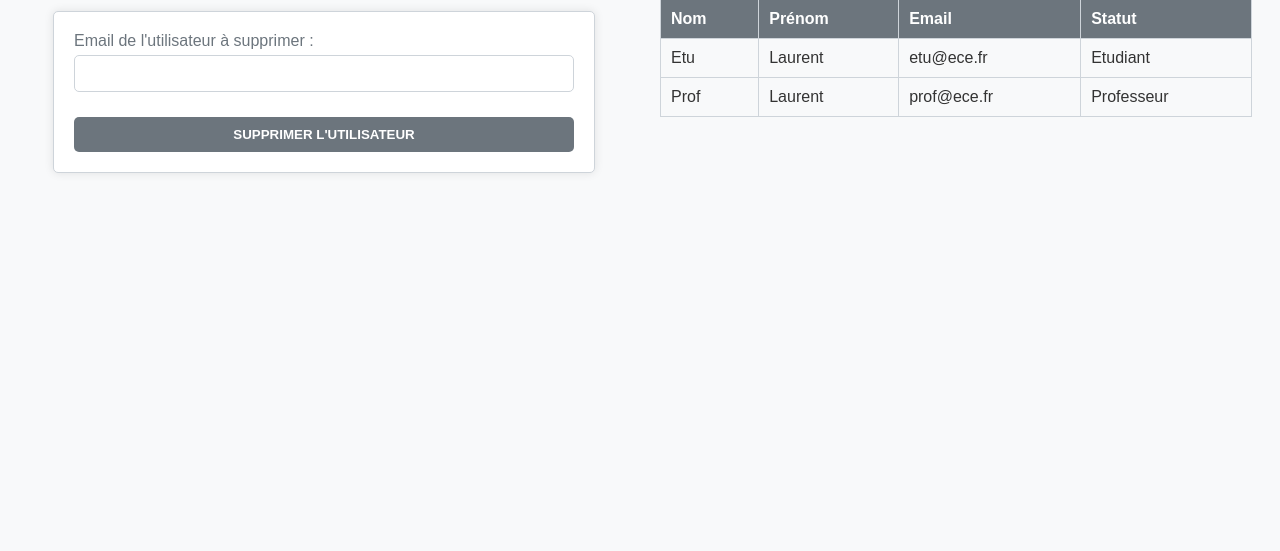
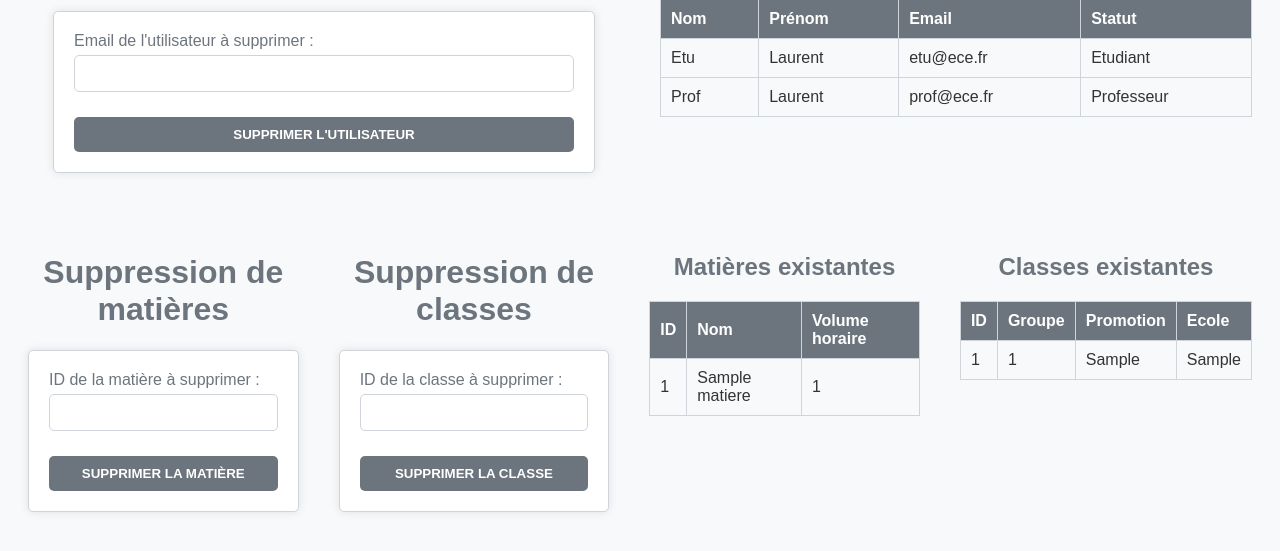
Before and after one commit to laurentdebize-ece/projet-web-dynamique-groupe_1_i, a PHP site: page /supprimer_utilisateurs.php in a window 1280 px wide. Shown: the part 97-648 px from the top of the page. Run offline with PHP 8.4, Linux system fonts and the light colour scheme; a user stored in the database is signed in; data comes from the database, SQL or seed files in the repository; tables that the repository leaves empty hold one stand-in row (values such as "Sample post").

Commit message:
ADMIN AU TOP !!

```diff
--- a/matieres_admin.php
+++ b/matieres_admin.php
@@ -156,6 +156,7 @@ $groupe = $query->fetchAll();
             <tr>
                 <th>Groupe</th>
                 <th>Promotion</th>
+                <th>Ecole</th>
             </tr>
             <?php foreach ($groupe as $groupe): ?>
                 <tr>
--- a/pageCompte.php
+++ b/pageCompte.php
@@ -93,7 +93,7 @@ session_start();
                     <p><a href = "matieres_admin.php" > Matières/Classes</a ></p ><br >
                     <p><a href = "etudiants_admin.php" > Etudiants</a ></p ><br >
                     <p><a href = "professeurs_admin.php" > Professeurs</a ></p ><br >
-                    <p><a href = "supprimer_utilisateurs.php" > Supprimer utilisateurs</a ></p ><br >
+                    <p><a href = "supprimer_utilisateurs.php" > Supprimer</a ></p ><br >
                     <?php
                 } else {
                     ?>
--- a/supprimer_utilisateurs.php
+++ b/supprimer_utilisateurs.php
@@ -11,30 +11,105 @@ if (!isset($_SESSION['type']) || $_SESSION['type'] !== 'administrateur') {
 if (isset($_POST['email_suppression'])) {
     $email_suppression = $_POST['email_suppression'];
 
-    // Vérification pour empêcher un administrateur de se supprimer lui-même
-    if ($_SESSION['statut_id'] == 3) {
-        echo "Vous ne pouvez pas vous supprimer vous-même.";
-        exit;
-    }
+    try {
+        // Requête pour récupérer l'id de l'utilisateur
+        $requete = $bdd->prepare("SELECT id, statut_id FROM Utilisateurs WHERE email = :email");
+        $requete->bindParam(':email', $email_suppression);
+        $requete->execute();
 
-    try {
+        $resultat = $requete->fetch(PDO::FETCH_ASSOC);
+
+        if ($resultat['statut_id'] == 3) {
+            header('Location: supprimer_utilisateurs.php');
+            $erreur = " Vous ne pouvez pas supprimer un administrateur";
+            exit;
+        }
+
+        // Supprimer l'utilisateur de la table professeurs_classes s'il est un professeur
+        if ($resultat['statut_id'] == 2) {
+            $id_professeur = $resultat['id'];
+
+            // Supprimer les références dans la table professeurs_matieres
+            $requete = $bdd->prepare("DELETE FROM professeurs_matieres WHERE id_professeur = :id_professeur");
+            $requete->bindParam(':id_professeur', $id_professeur);
+            $requete->execute();
+
+            // Supprimer les références dans la table professeurs_classes
+            $requete = $bdd->prepare("DELETE FROM professeurs_classes WHERE id_professeur = :id_professeur");
+            $requete->bindParam(':id_professeur', $id_professeur);
+            $requete->execute();
+        }
+
+        // Supprimer les références dans la table etudiants_classes
+        $requete = $bdd->prepare("DELETE FROM etudiants_classes WHERE id_classe = :id_classe");
+        $requete->bindParam(':id_classe', $resultat['id']);
+        $requete->execute();
+
+        // Requête pour supprimer l'utilisateur
         $requete = $bdd->prepare("DELETE FROM Utilisateurs WHERE email = :email");
         $requete->bindParam(':email', $email_suppression);
         $requete->execute();
 
-        if ($requete->rowCount() > 0) {
-            echo "L'utilisateur a été supprimé avec succès.";
-        } else {
-            echo "Aucun utilisateur trouvé avec cet email.";
-        }
     } catch (PDOException $e) {
         echo "Erreur : " . $e->getMessage();
     }
 }
+
+if (isset($_POST['id_matiere_suppression'])) {
+    $id_matiere_suppression = $_POST['id_matiere_suppression'];
+
+    try {
+        // Supprimer les références dans la table professeurs_matieres
+        $requete = $bdd->prepare("DELETE FROM professeurs_matieres WHERE id_matiere = :id_matiere");
+        $requete->bindParam(':id_matiere', $id_matiere_suppression);
+        $requete->execute();
+
+        // Requête pour supprimer la matière
+        $requete = $bdd->prepare("DELETE FROM Matieres WHERE id = :id");
+        $requete->bindParam(':id', $id_matiere_suppression);
+        $requete->execute();
+
+    } catch (PDOException $e) {
+        echo "Erreur : " . $e->getMessage();
+    }
+}
+
+if (isset($_POST['id_classe_suppression'])) {
+    $id_classe_suppression = $_POST['id_classe_suppression'];
+
+    try {
+        // Supprimer les références dans la table etudiants_classes
+        $requete = $bdd->prepare("DELETE FROM etudiants_classes WHERE id_classe = :id_classe");
+        $requete->bindParam(':id_classe', $id_classe_suppression);
+        $requete->execute();
+
+        // Requête pour supprimer la classe
+        $requete = $bdd->prepare("DELETE FROM Classes WHERE id = :id");
+        $requete->bindParam(':id', $id_classe_suppression);
+        $requete->execute();
+
+    } catch (PDOException $e) {
+        echo "Erreur : " . $e->getMessage();
+    }
+}
+
+
 $query = $bdd->prepare("SELECT * FROM Utilisateurs WHERE statut_id IN ((SELECT id FROM Statut WHERE statut = 'professeur'), (SELECT id FROM Statut WHERE statut = 'etudiant'))");
 $query->execute();
 $utilisateurs = $query->fetchAll();
+
+$query = $bdd->prepare("SELECT * FROM Matieres");
+$query->execute();
+$matieres = $query->fetchAll();
+
+$query = $bdd->prepare("SELECT * FROM Classes");
+$query->execute();
+$classes = $query->fetchAll();
 ?>
+
+
+
+
 
 <!DOCTYPE html>
 <html lang="fr">
@@ -157,13 +232,9 @@ $utilisateurs = $query->fetchAll();
                     <td><?php echo htmlspecialchars($utilisateur['prenom']); ?></td>
                     <td><?php echo htmlspecialchars($utilisateur['email']); ?></td>
                     <?php
-
-                    if ($utilisateur['statut_id'] == 3) { ?>
-                        <td><?php echo htmlspecialchars("Administrateur"); ?></td>
+                    if ($utilisateur['statut_id'] == 1) { ?>
+                        <td><?php echo htmlspecialchars("Etudiant"); ?></td>
                         <?php
-                    } else if ($utilisateur['statut_id'] == 1) { ?>
-                    <td><?php echo htmlspecialchars("Etudiant"); ?></td>
-                    <?php
                     } else if ($utilisateur['statut_id'] == 2) { ?>
                         <td><?php echo htmlspecialchars("Professeur"); ?></td>
                         <?php
@@ -173,6 +244,65 @@ $utilisateurs = $query->fetchAll();
         </table>
     </div>
 </div>
+<div class="container">
+    <div class="left">
+        <h1>Suppression de matières</h1>
+        <form action="supprimer_utilisateurs.php" method="post">
+            <div>
+                <label for="id_matiere_suppression">ID de la matière à supprimer :</label>
+                <input type="number" id="id_matiere_suppression" name="id_matiere_suppression" required>
+            </div>
+            <button type="submit" class="submit-btn">Supprimer la matière</button>
+        </form>
+    </div>
+    <div class="left">
+        <h1>Suppression de classes</h1>
+        <form action="supprimer_utilisateurs.php" method="post">
+            <div>
+                <label for="id_classe_suppression">ID de la classe à supprimer :</label>
+                <input type="number" id="id_classe_suppression" name="id_classe_suppression" required>
+            </div>
+            <button type="submit" class="submit-btn">Supprimer la classe</button>
+        </form>
+    </div>
+
+    <div class="right">
+        <h2>Matières existantes</h2>
+        <table>
+            <tr>
+                <th>ID</th>
+                <th>Nom</th>
+                <th>Volume horaire</th>
+            </tr>
+            <?php foreach ($matieres as $matiere): ?>
+                <tr>
+                    <td><?php echo htmlspecialchars($matiere['id']); ?></td>
+                    <td><?php echo htmlspecialchars($matiere['nom_matiere']); ?></td>
+                    <td><?php echo htmlspecialchars($matiere['volume_horaire']); ?></td>
+                </tr>
+            <?php endforeach; ?>
+        </table>
+    </div>
+    <div class="right">
+        <h2>Classes existantes</h2>
+        <table>
+            <tr>
+                <th>ID</th>
+                <th>Groupe</th>
+                <th>Promotion</th>
+                <th>Ecole</th>
+            </tr>
+            <?php foreach ($classes as $classe): ?>
+                <tr>
+                    <td><?php echo htmlspecialchars($classe['id']); ?></td>
+                    <td><?php echo htmlspecialchars($classe['groupe']); ?></td>
+                    <td><?php echo htmlspecialchars($classe['promotion']); ?></td>
+                    <td><?php echo htmlspecialchars($classe['ecole']); ?></td>
+                </tr>
+            <?php endforeach; ?>
+        </table>
+    </div>
+</div>
 
 </body>
 
```
Also changed, not shown: etudiants_admin.php (+12 -11 lines), professeurs_admin.php (+30 -34 lines), BDD/initBDD.php (line endings or trailing spaces).
